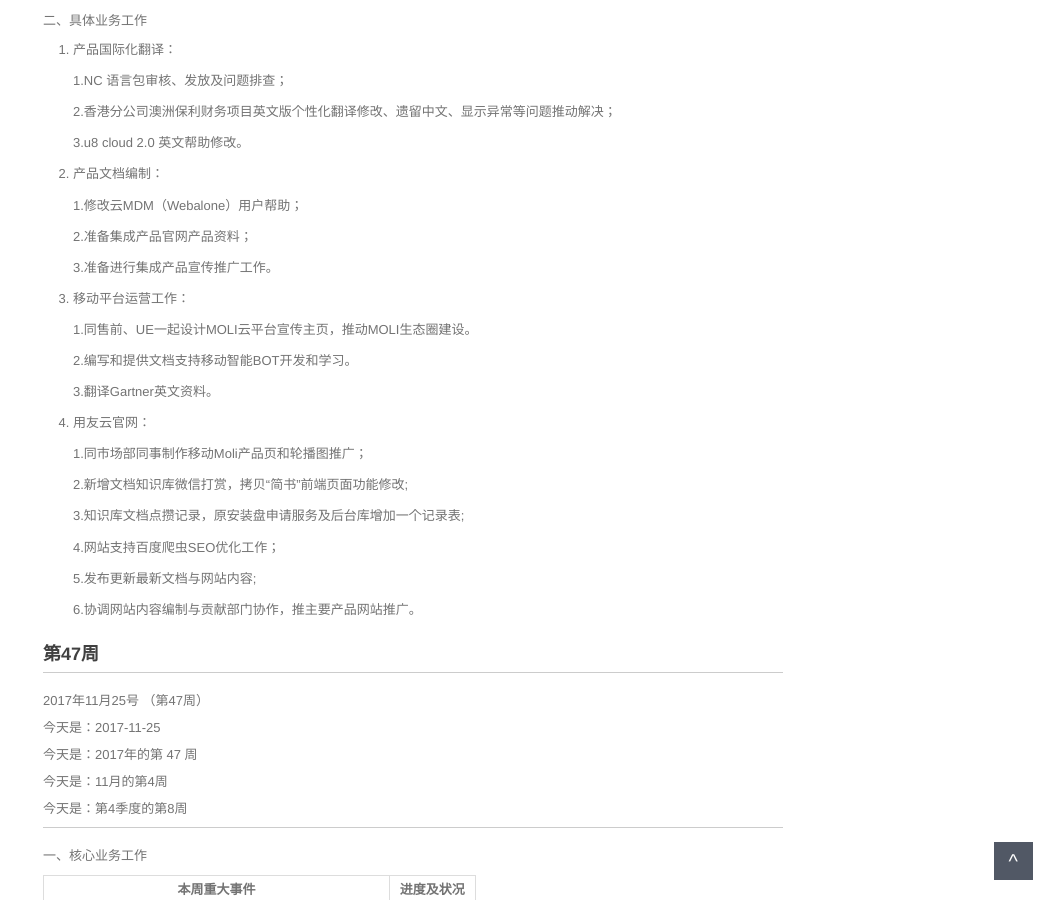
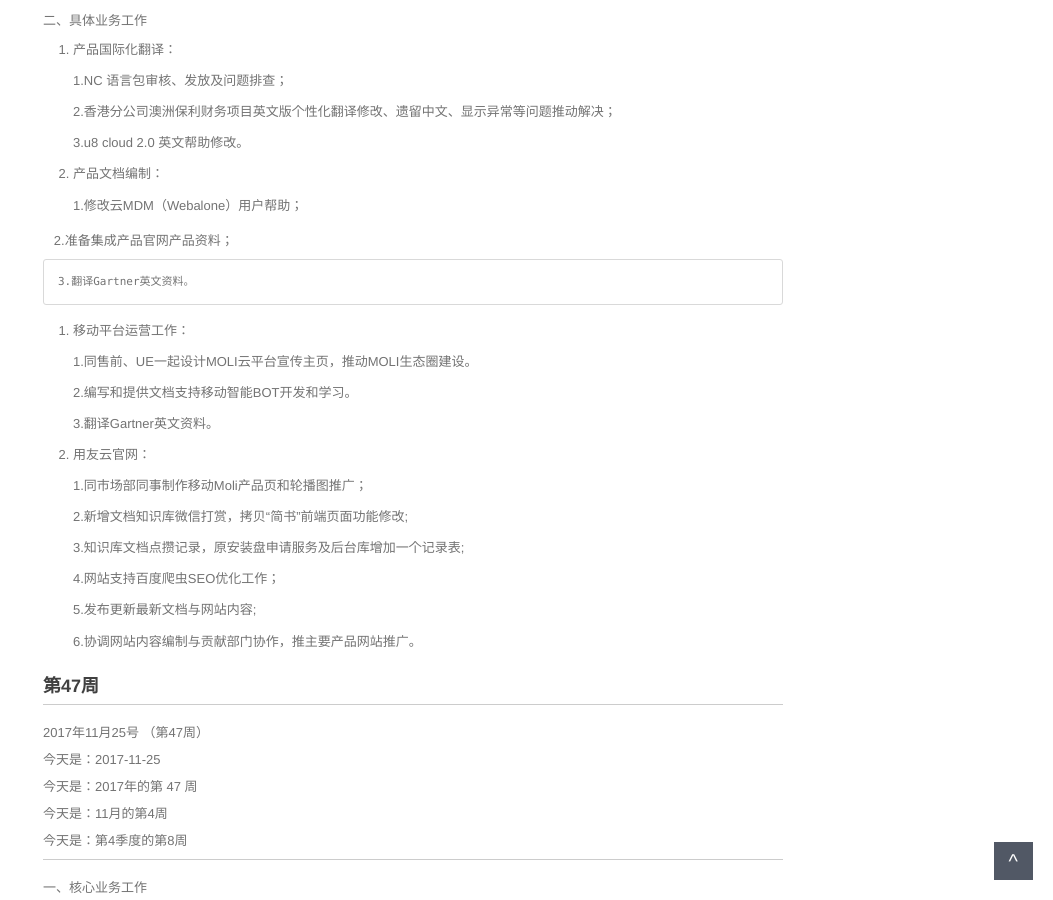
Before and after one commit to walllFlower/blog, a Jekyll site: the page built from _posts/2017-06-22-day_report_cxz.md, in a window 1280 px wide and 900 px high, scrolled down 722 px. Shown: the whole window, without its empty margins (227-1280 px from the left). Built offline with Jekyll 4.4.1, drawn with Linux system fonts in a browser that asks for light colours; comment, search, counter and statistics services are not loaded.

Commit message:
Update 2017-06-22-day_report_cxz.md

```diff
--- a/_posts/2017-06-22-day_report_cxz.md
+++ b/_posts/2017-06-22-day_report_cxz.md
@@ -48,9 +48,9 @@ categories: 日报
 
     1.修改云MDM（Webalone）用户帮助；
 
-    2.准备集成产品官网产品资料；
+    2.准备集成产品官网产品资料；
 
-    3.准备进行集成产品宣传推广工作。
+    3.翻译Gartner英文资料。
 
 3. 移动平台运营工作：
 
```
